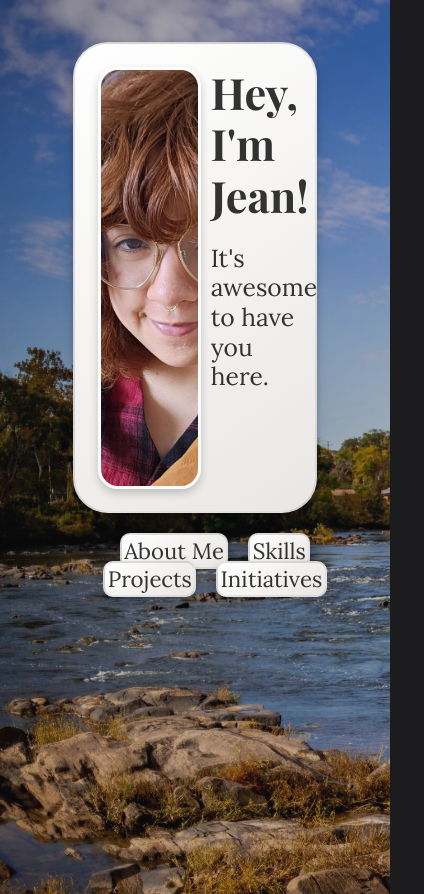
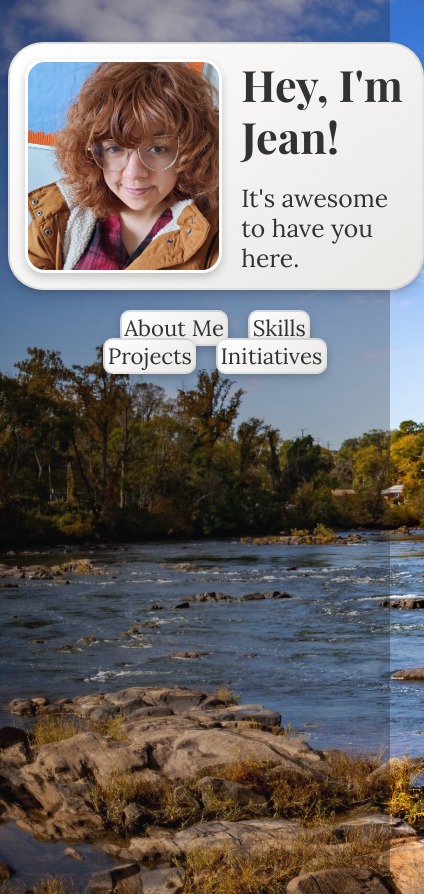
Before and after one commit to lerrayi/ferraro_portfolio, a plain HTML site: page index.html in a window 390 px wide. Shown: the whole page, 424 px wide, since content can reach past the window. Drawn offline with nearby package versions, Linux system fonts and the light colour scheme.

Commit message:
Remove scrollbars and increase card width on mobile devices

```diff
--- a/style.css
+++ b/style.css
@@ -11,6 +11,7 @@ body {
   background-size: cover; /* Ensure the image covers the entire viewport */
   background-repeat: no-repeat;
   height: 100vh;
+  overflow: hidden; /* Prevent scrollbars */
 }
 
 /* Animations */
@@ -37,6 +38,16 @@ body {
   margin-top: 5vh;
   border: 2px solid rgba(0, 0, 0, 0.1); /* Light border */
   box-shadow: 0 6px 12px rgba(0, 0, 0, 0.15), 0 2px 4px rgba(0, 0, 0, 0.1); /* Polished shadow */
+}
+
+/* Responsive: expand card to full width on small screens */
+@media (max-width: 768px) {
+  .card {
+    width: 98vw;
+    height: auto;
+    flex-direction: row;
+    padding: 4%;
+  }
 }
 
 .card h1, h2, h3, p {
```
